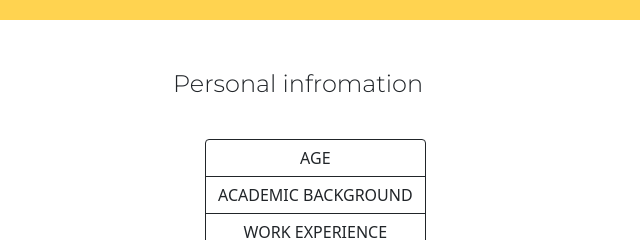
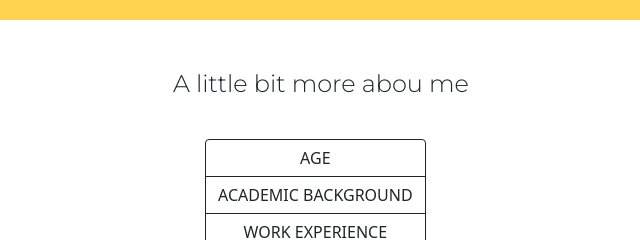
Before and after one commit to Izaleo/Izaleo, a plain HTML site: page index.html in a window 1280 px wide. Shown: the part 346-586 px from the top of the page, 437-1077 px from the left. Drawn offline with nearby package versions, Linux system fonts and the light colour scheme.

Commit message:
Update index.html
Change de title

```diff
--- a/index.html
+++ b/index.html
@@ -23,7 +23,7 @@
 	</header>
 	<!---------------------------Conteúdo ------------------>
 	<div>
-		<h2 class="pergunta">Personal infromation</h2>
+		<h2 class="pergunta">A little bit more abou me</h2>
 		<ul class="btn-group-vertical" role="group">
 			<li id="Age" class="btn btn-outline-dark detalhe">AGE</li>
 			<li id="AcademicBackground" class="btn btn-outline-dark detalhe">ACADEMIC BACKGROUND</li>
```
